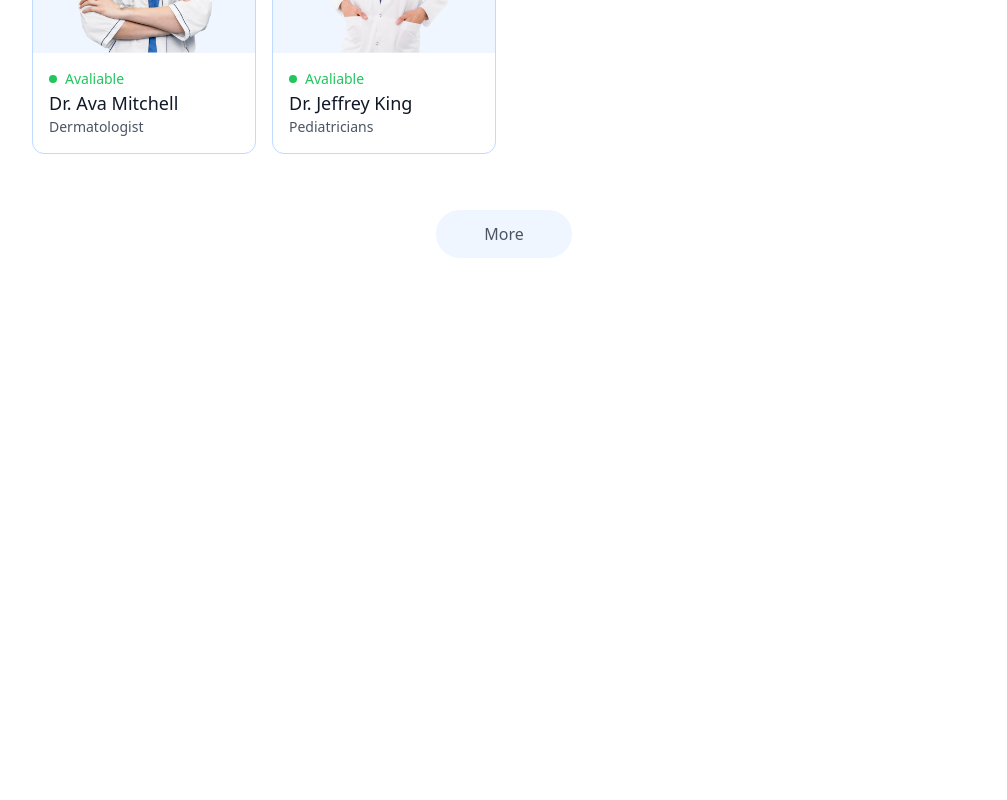
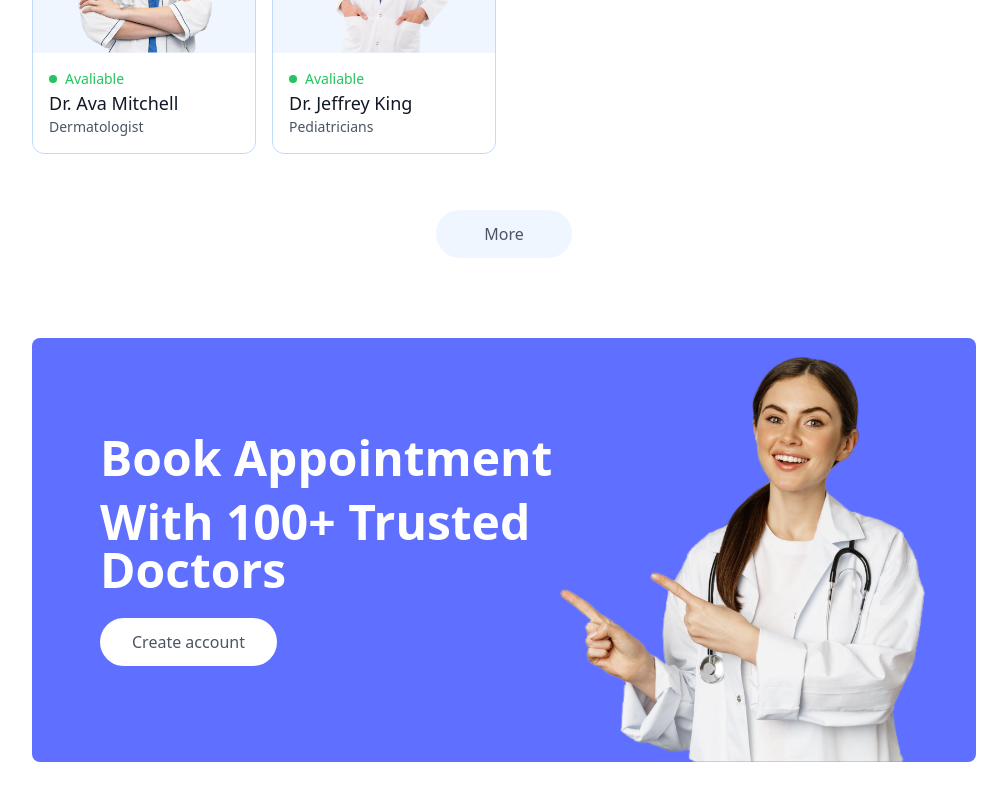
Before and after one commit to dipu0102/Doctor-Appointment, a React (Vite) app: page / in a window 1280 px wide. Shown: the part 2132-2932 px from the top of the page, without its empty margins (136-1143 px from the left). Before the commit the page ends 2454 px from the top, so only its background shows below. Built offline with nearby package versions, Linux system fonts and the light colour scheme.

Commit message:
Banner Dection Added

```diff
--- /dev/null
+++ b/src/components/Banner.jsx
@@ -0,0 +1,37 @@
+import React from "react";
+import { assets } from "../assets/assets";
+import { useNavigate } from "react-router-dom";
+
+const Banner = () => {
+  const navigate = useNavigate();
+  return (
+    <div className="flex bg-primary rounded-lg px-6 sm:px-10 md:px-14 lg:px-12 my-20 md:mx-10">
+      {/* Left side */}
+      <div className="flex-1 py-8 sm:py-10 md:py-16 lg:py-24 lg:pl-5">
+        <div className="text-xl sm:text-2xl md:text-3xl lg:text-5xl font-semibold text-white">
+          <p>Book Appointment</p>
+          <p className="mt-4">With 100+ Trusted Doctors</p>
+        </div>
+        <button
+          onClick={() => {
+            navigate("/login");
+            scrollTo(0, 0);
+          }}
+          className="bg-white text-sm sm:text-base text-gray-600 px-8 py-3 rounded-full mt-6 hover:scale-105 transition-all"
+        >
+          Create account
+        </button>
+      </div>
+      {/* Right side */}
+      <div className="hidden md:block md:w-1/2 lg:w-[370px] relative">
+        <img
+          src={assets.appointment_img}
+          alt=""
+          className="w-full absolute bottom-0 right-0 max-w-md"
+        />
+      </div>
+    </div>
+  );
+};
+
+export default Banner;
--- a/src/components/TopDoctors.jsx
+++ b/src/components/TopDoctors.jsx
@@ -33,7 +33,13 @@
           </div>
         ))}
       </div>
-      <button className="bg-blue-50 text-gray-600 px-12 py-3 rounded-full mt-10">
+      <button
+        className="bg-blue-50 text-gray-600 px-12 py-3 rounded-full mt-10"
+        onClick={() => {
+          navigate("/doctors");
+          scrollTo(0, 0);
+        }}
+      >
         More
       </button>
     </div>
--- a/src/pages/Home.jsx
+++ b/src/pages/Home.jsx
@@ -2,6 +2,7 @@
 import Header from "../components/Header";
 import SpecialityMenu from "../components/SpecialityMenu";
 import TopDoctors from "../components/TopDoctors";
+import Banner from "../components/Banner";
 
 const Home = () => {
   return (
@@ -9,6 +10,7 @@
       <Header />
       <SpecialityMenu />
       <TopDoctors />
+      <Banner />
     </div>
   );
 };
```
